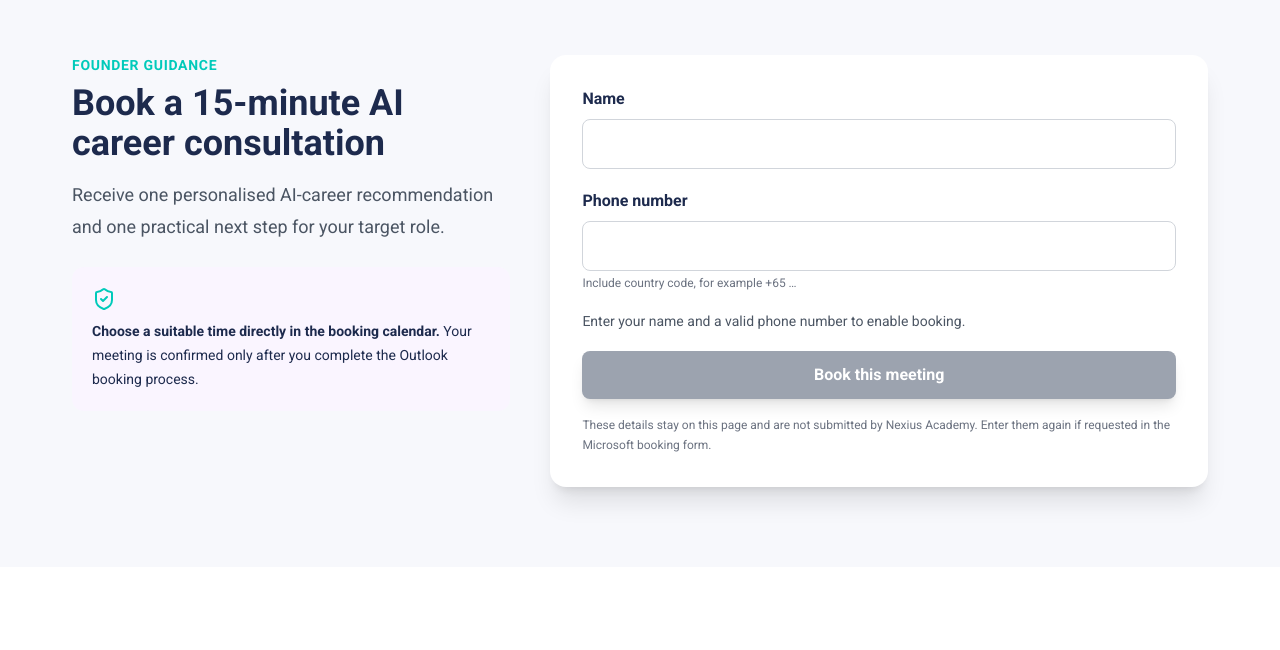
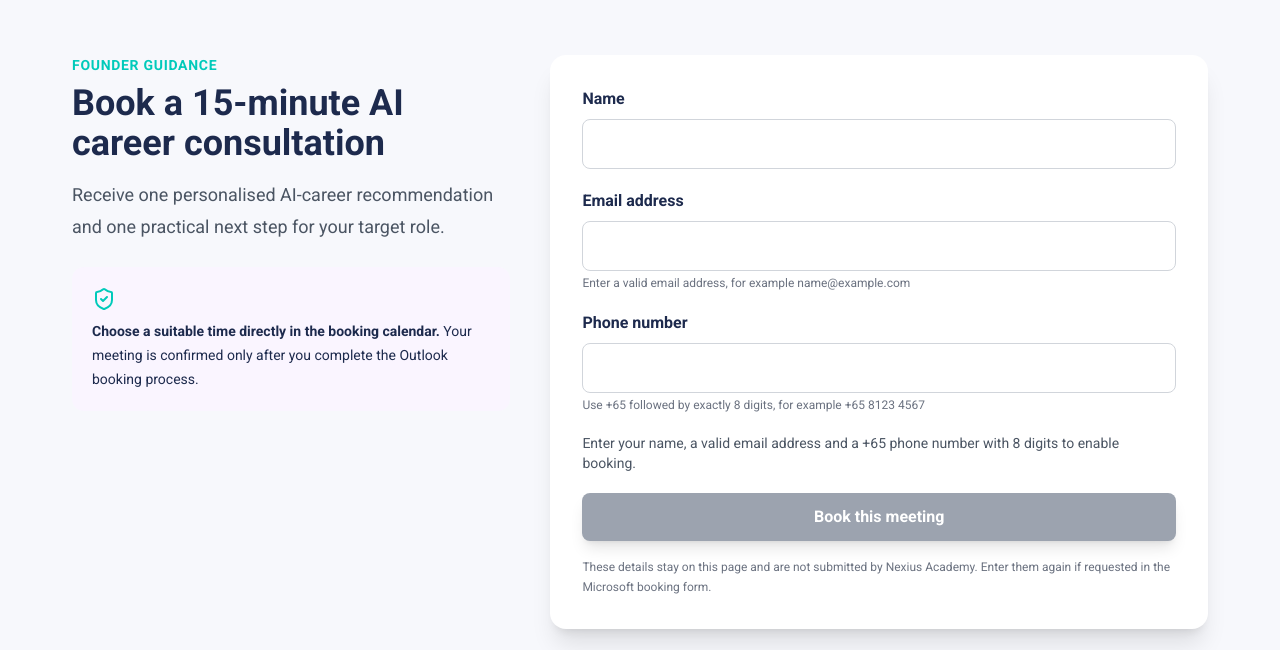
Before and after one commit to nexiuslabs/nexiusacademyskillsfuture, a React (Vite) app: page /ai-career in a window 1280 px wide. Shown: the part 1765-2415 px from the top of the page. Built offline with nearby package versions, Linux system fonts and the light colour scheme.

Commit message:
fix: validate consultation contact details

```diff
--- a/pages/AICareerFairPage.tsx
+++ b/pages/AICareerFairPage.tsx
@@ -16,13 +16,18 @@ const capabilities = [
 const bookingUrl =
   "https://outlook.office.com/bookwithme/user/1a3b3c1b65044d24b6cddcc6b42c8ecb@nexiuslabs.com/meetingtype/rQlRqMpqtECRRRNfXW-T9A2?anonymous&ismsaljsauthenabled&ep=mlink";
 const validPhone = (value: string) =>
-  /^\+?[0-9]{7,15}$/.test(value.replace(/[\s().-]/g, ""));
+  /^\+65[0-9]{8}$/.test(value.replace(/[\s().-]/g, ""));
+const validEmail = (value: string) =>
+  /^[^\s@]+@[^\s@]+\.[^\s@]{2,}$/.test(value.trim());
 
 const AICareerFairPage: React.FC = () => {
   const [bookingName, setBookingName] = useState("");
+  const [bookingEmail, setBookingEmail] = useState("");
   const [bookingPhone, setBookingPhone] = useState("");
   const bookingReady =
-    bookingName.trim().length >= 2 && validPhone(bookingPhone);
+    bookingName.trim().length >= 2 &&
+    validEmail(bookingEmail) &&
+    validPhone(bookingPhone);
 
   return (
     <div className="min-h-screen bg-[#f7f8fc] text-gray-800">
@@ -164,18 +169,28 @@ const AICareerFairPage: React.FC = () => {
                   autoComplete="name"
                 />
                 <Field
+                  label="Email address"
+                  type="email"
+                  value={bookingEmail}
+                  onChange={setBookingEmail}
+                  autoComplete="email"
+                  invalid={bookingEmail.length > 0 && !validEmail(bookingEmail)}
+                  hint="Enter a valid email address, for example name@example.com"
+                />
+                <Field
                   label="Phone number"
                   type="tel"
                   value={bookingPhone}
                   onChange={setBookingPhone}
                   autoComplete="tel"
-                  hint="Include country code, for example +65 …"
+                  invalid={bookingPhone.length > 0 && !validPhone(bookingPhone)}
+                  hint="Use +65 followed by exactly 8 digits, for example +65 8123 4567"
                 />
               </div>
               <p className="mt-5 text-sm text-gray-600" aria-live="polite">
                 {bookingReady
                   ? "You can now open the booking calendar."
-                  : "Enter your name and a valid phone number to enable booking."}
+                  : "Enter your name, a valid email address and a +65 phone number with 8 digits to enable booking."}
               </p>
               <a
                 href={bookingReady ? bookingUrl : undefined}
@@ -265,6 +280,7 @@ function Field({
   type = "text",
   autoComplete,
   hint,
+  invalid = false,
 }: {
   label: string;
   value: string;
@@ -272,6 +288,7 @@ function Field({
   type?: string;
   autoComplete?: string;
   hint?: string;
+  invalid?: boolean;
 }) {
   return (
     <label className="block font-semibold text-primary">
@@ -281,8 +298,9 @@ function Field({
         type={type}
         value={value}
         onChange={(e) => onChange(e.target.value)}
-        autoComplete={autoComplete}
-        required
+          autoComplete={autoComplete}
+          aria-invalid={invalid}
+          required
       />
       {hint && (
         <span className="mt-1 block text-xs font-normal text-gray-500">
```
Also changed, not shown: 1 other file (tests, documents, lock files or other folders).
